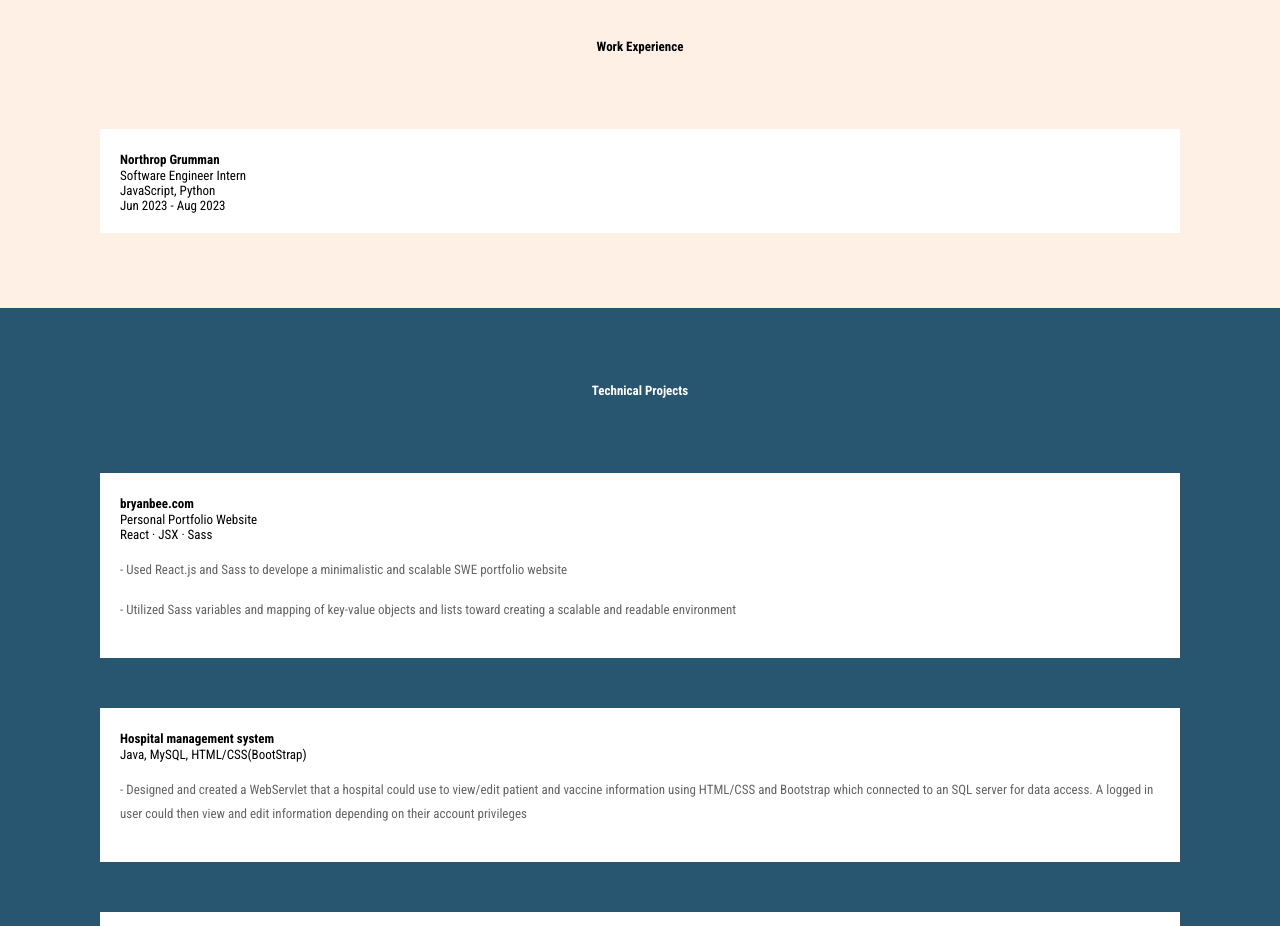
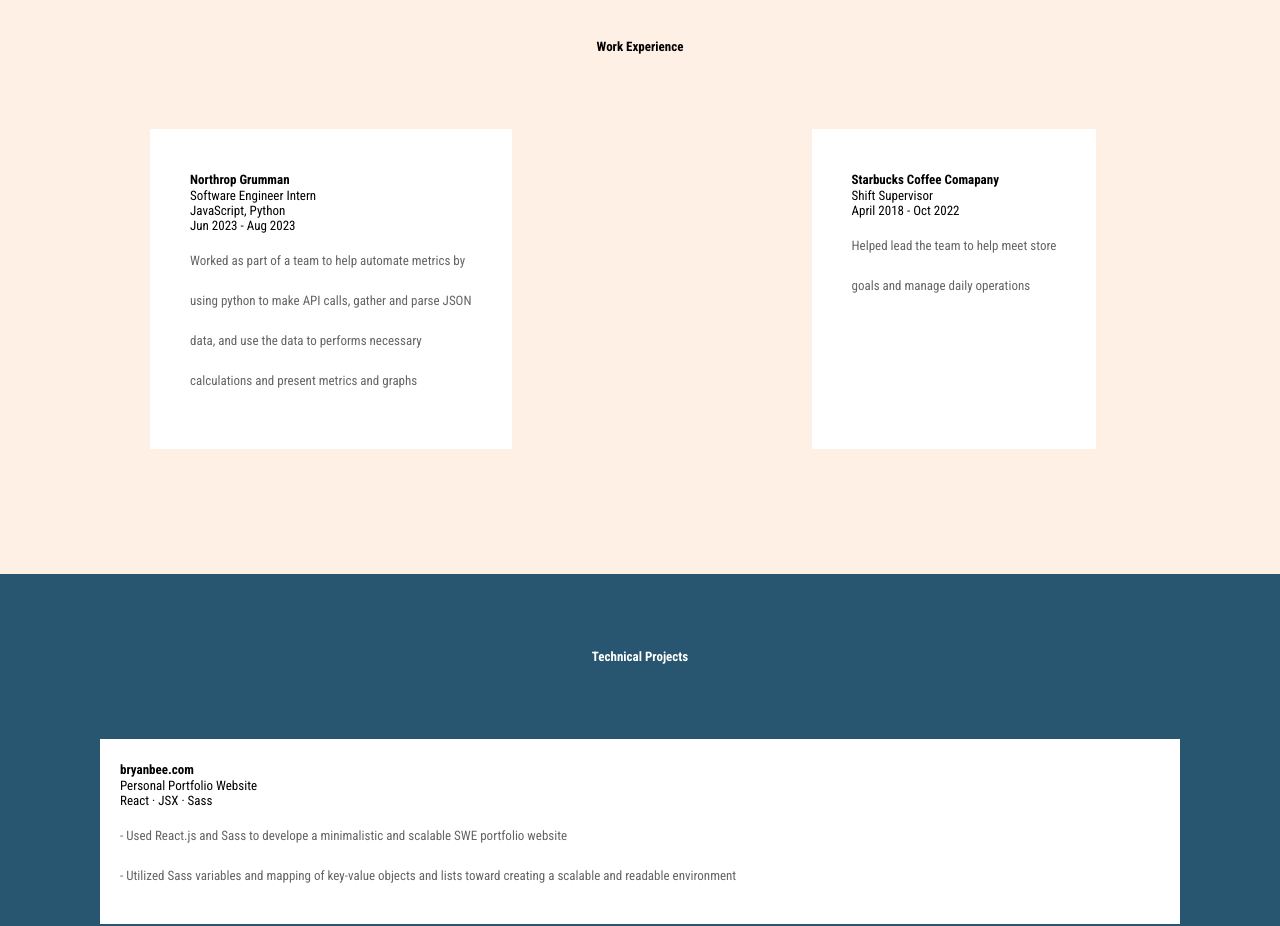
Before and after one commit to bryan-bee/myPortfolio, a React (Create React App) app: page / in a window 1280 px wide. Shown: the part 1520-2446 px from the top of the page. Built offline with nearby package versions, Linux system fonts and the light colour scheme.

Commit message:
Added work experience

```diff
--- a/src/Pages/Work/Work.js
+++ b/src/Pages/Work/Work.js
@@ -9,8 +9,18 @@ function ShowWork() {
       description:'Software Engineer Intern',
       technologies:'JavaScript, Python',
       date:'Jun 2023 - Aug 2023',
-      content:[
+      content:['Worked as part of a team to help automate metrics by', ' using python to make API calls, gather and parse JSON',
+      'data, and use the data to performs necessary', 'calculations and present metrics and graphs'
       ],
+
+    },
+    {
+      name:'Starbucks Coffee Comapany',
+      description:'Shift Supervisor',
+      date:'April 2018 - Oct 2022',
+      content:['Helped lead the team to help meet store ' ,'goals and manage daily operations'
+      ],
+
     },
   ];
   return (
--- a/src/Pages/Work/Work.sass
+++ b/src/Pages/Work/Work.sass
@@ -23,6 +23,7 @@
     margin-top: $p2
   @media screen and (max-width: $ss2)
     margin-top: $p1
+  display: flex
 
 
 .work_items_card
@@ -36,15 +37,15 @@
   @media screen and (max-width: $ss5)
     margin: 0px 150px 50px 150px
     padding: 40px
-  @media screen and (max-width: $ss3)
-    margin: 0px 100px 50px 100px
-    padding: 20px
+  //@media screen and (max-width: $ss3)
+  //  margin: 0px 100px 50px 100px
+  //  padding: 20px
   @media screen and (max-width: 1000px)
     margin: 0px 40px 20px 40px
   @media screen and (max-width: $ss1)
     margin: 0px 20px 10px 20px
-  &:last-child
-    margin-bottom: 0
+    &:last-child
+  //  margin-bottom: 0
 
 .work_items_card_maintext
   color: $fc3
```
